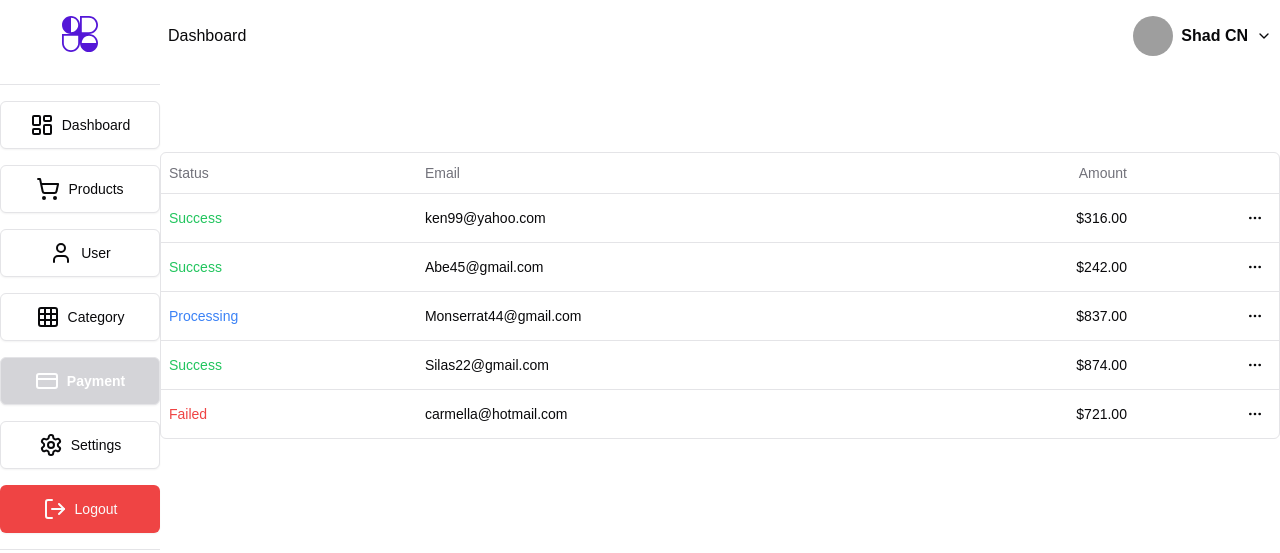
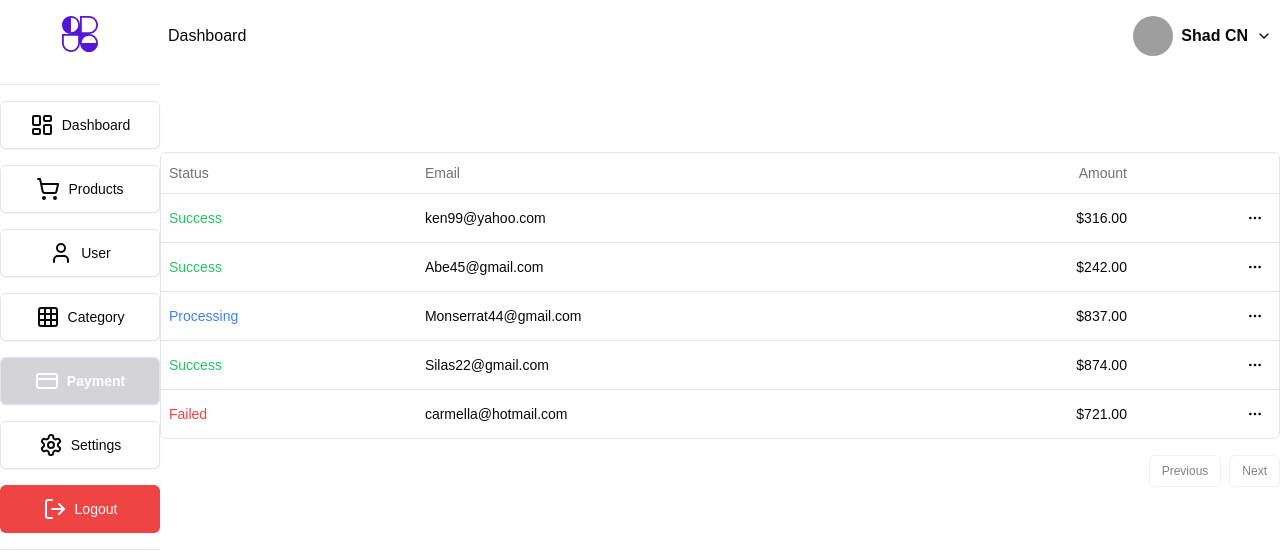
Before and after one commit to eedu7/ecommerce-api, a Next.js app in the folder frontend/: page /admin/dashboard/payment in a window 1280 px wide. Shown: the top 553 px of the page. Built offline with nearby package versions, Linux system fonts and the light colour scheme; grey boxes are pictures that could not be loaded.

Commit message:
MINOR: added pagination

```diff
--- a/frontend/src/app/admin/dashboard/(data-modals)/payment/data-table.tsx
+++ b/frontend/src/app/admin/dashboard/(data-modals)/payment/data-table.tsx
@@ -1,20 +1,9 @@
 "use client"
 
-import {
-    ColumnDef,
-    flexRender,
-    getCoreRowModel,
-    useReactTable,
-} from "@tanstack/react-table"
+import {ColumnDef, flexRender, getCoreRowModel, getPaginationRowModel, useReactTable,} from "@tanstack/react-table"
 
-import {
-    Table,
-    TableBody,
-    TableCell,
-    TableHead,
-    TableHeader,
-    TableRow,
-} from "@/components/ui/table"
+import {Table, TableBody, TableCell, TableHead, TableHeader, TableRow,} from "@/components/ui/table"
+import {Button} from "@/components/ui/button";
 
 interface DataTableProps<TData, TValue> {
     columns: ColumnDef<TData, TValue>[]
@@ -22,59 +11,60 @@ interface DataTableProps<TData, TValue> {
 }
 
 export function DataTable<TData, TValue>({
-                                             columns,
-                                             data,
+                                             columns, data,
                                          }: DataTableProps<TData, TValue>) {
     const table = useReactTable({
-        data,
-        columns,
-        getCoreRowModel: getCoreRowModel(),
+        data, columns, getCoreRowModel: getCoreRowModel(), getPaginationRowModel: getPaginationRowModel(),
     })
 
-    return (
+    return (<div>
+
             <div className="rounded-md border">
                 <Table>
                     <TableHeader>
-                    {table.getHeaderGroups().map((headerGroup) => (
-                        <TableRow key={headerGroup.id}>
+                        {table.getHeaderGroups().map((headerGroup) => (<TableRow key={headerGroup.id}>
                                 {headerGroup.headers.map((header) => {
-                                return (
-                                    <TableHead key={header.id}>
-                                        {header.isPlaceholder
-                                            ? null
-                                            : flexRender(
-                                                header.column.columnDef.header,
-                                                header.getContext()
-                                            )}
-                                    </TableHead>
-                                )
+                                    return (<TableHead key={header.id}>
+                                            {header.isPlaceholder ? null : flexRender(header.column.columnDef.header, header.getContext())}
+                                        </TableHead>)
                                 })}
-                        </TableRow>
-                    ))}
+                            </TableRow>))}
                     </TableHeader>
                     <TableBody>
-                    {table.getRowModel().rows?.length ? (
-                        table.getRowModel().rows.map((row) => (
-                            <TableRow
+                        {table.getRowModel().rows?.length ? (table.getRowModel().rows.map((row) => (<TableRow
                                     key={row.id}
                                     data-state={row.getIsSelected() && "selected"}
                                 >
-                                {row.getVisibleCells().map((cell) => (
-                                    <TableCell key={cell.id}>
+                                    {row.getVisibleCells().map((cell) => (<TableCell key={cell.id}>
                                             {flexRender(cell.column.columnDef.cell, cell.getContext())}
-                                    </TableCell>
-                                ))}
-                            </TableRow>
-                        ))
-                    ) : (
-                        <TableRow>
+                                        </TableCell>))}
+                                </TableRow>))) : (<TableRow>
                                 <TableCell colSpan={columns.length} className="h-24 text-center">
                                     No results.
                                 </TableCell>
-                        </TableRow>
-                    )}
+                            </TableRow>)}
                     </TableBody>
                 </Table>
             </div>
+            <div className="flex items-center justify-end space-x-2 py-4">
+                <Button
+                    variant="outline"
+                    size="sm"
+                    onClick={() => table.previousPage()}
+                    disabled={!table.getCanPreviousPage()}
+                >
+                    Previous
+                </Button>
+                <Button
+                    variant="outline"
+                    size="sm"
+                    onClick={() => table.nextPage()}
+                    disabled={!table.getCanNextPage()}
+                >
+                    Next
+                </Button>
+            </div>
+        </div>
+
     )
 }
```
Lines whose indentation alone changed are shown as unchanged.
